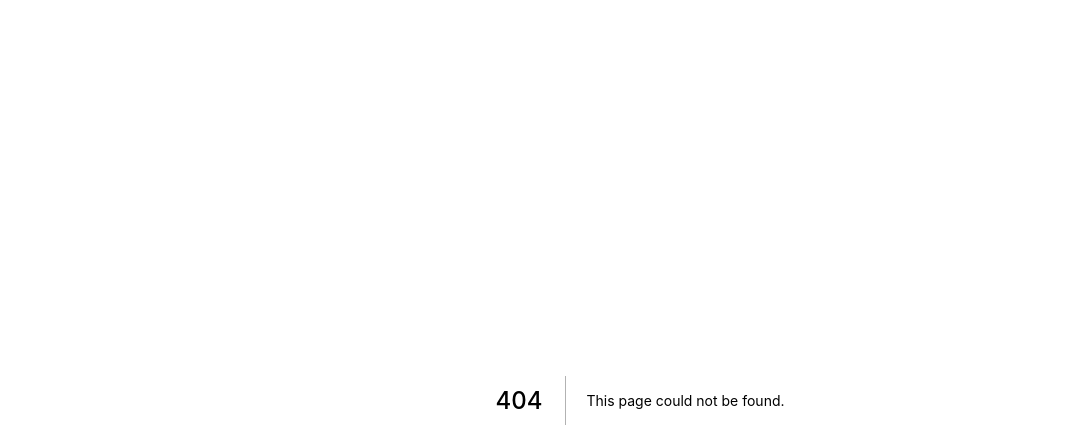
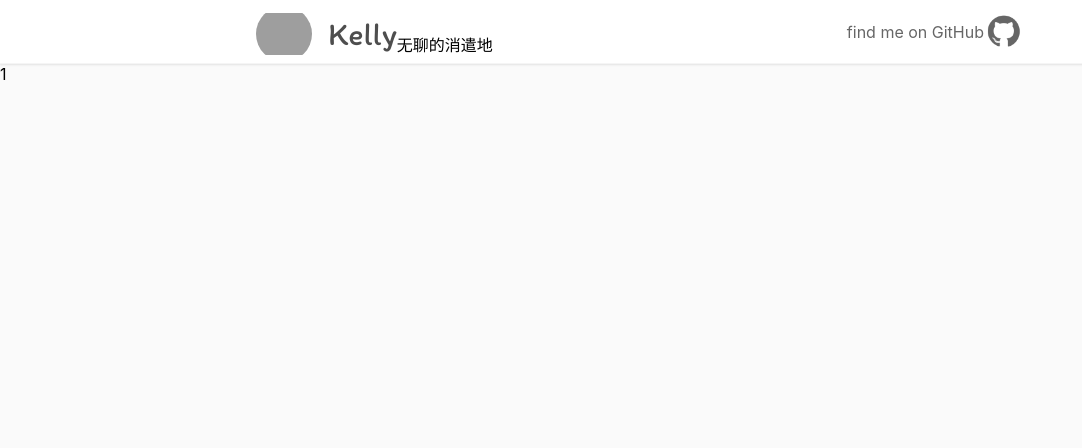
Before and after one commit to guo40020/blog-nextjs-frontend, a Next.js app: page /post/1 in a window 1280 px wide. Before the commit this address had no page. Shown: the top 448 px of the page, without its empty margins (0-1082 px from the left). Built offline with nearby package versions, Linux system fonts and the light colour scheme; grey boxes are pictures that could not be loaded.

Commit message:
added post routing

```diff
--- a/components/PostList/PostListItem.tsx
+++ b/components/PostList/PostListItem.tsx
@@ -3,16 +3,16 @@ import { IPostPreview } from "./typing";
 import style from './PostListItem.module.scss'
 import Link from "next/link";
 
-export default function PostListItem({ title, contentPreview, dateTime, tags }: IPostPreview) {
+export default function PostListItem({ title, contentPreview, dateTime, tags, postId }: IPostPreview) {
 
   return (
     <div className={ style.postListItemRoot }>
-      <Link href={ '' } className={ style.title }>{ title }</Link>
+      <Link href={ `/post/${ postId }` }><a className={ style.title }>{ title }</a></Link>
       <p className={ style.preview }>{ contentPreview }</p>
       <div className={ style.bottomContainer }>
         {
           tags.split(' ').map((v, i) => (
-            <div className={ style.tags }>{ v }</div>
+            <div key={ i } className={ style.tags }>{ v }</div>
           ))
         }
       </div>
--- a/components/PostList/typing.ts
+++ b/components/PostList/typing.ts
@@ -3,6 +3,7 @@ export interface IPostPreview {
   dateTime: number;
   contentPreview: string;
   tags: string;
+  postId: string;
 }
 
 export interface IPostList {
--- a/components/common/nav/Nav.tsx
+++ b/components/common/nav/Nav.tsx
@@ -1,17 +1,22 @@
+import Link from "next/link";
 import React from "react";
 import style from './Nav.module.scss'
 
 export default function Nav() {
   return (
-    <nav className={style.navBar}>
-      <div className={style.left}>
-        <img
-          src="https://avatars3.githubusercontent.com/u/19303341?s=460&u=b4b50f08dda14b1d90d98597310c00c531ba192c&v=4"
-          alt="avatar"/>
-        <p className={style.name}>Kelly</p>
-        <p className={style.smallText}>无聊的消遣地</p>
-      </div>
-      <a className={style.right} href={'https://github.com/guo40020'}>
+    <nav className={ style.navBar }>
+      <Link href={ '/' }>
+        <a>
+          <div className={ style.left }>
+            <img
+              src="https://avatars3.githubusercontent.com/u/19303341?s=460&u=b4b50f08dda14b1d90d98597310c00c531ba192c&v=4"
+              alt="avatar"/>
+            <p className={ style.name }>Kelly</p>
+            <p className={ style.smallText }>无聊的消遣地</p>
+          </div>
+        </a>
+      </Link>
+      <a className={ style.right } href={ 'https://github.com/guo40020' }>
         <p>find me on GitHub</p>
         <img src="/github-logo.png" alt="GitHub"/>
       </a>
--- a/package.json
+++ b/package.json
@@ -8,6 +8,7 @@
     "start": "next start"
   },
   "dependencies": {
+    "@fortawesome/fontawesome-free": "^5.15.1",
     "next": "10.0.0",
     "react": "17.0.1",
     "react-dom": "17.0.1",
--- /dev/null
+++ b/pages/post/[id].tsx
@@ -0,0 +1,14 @@
+import React from "react";
+import Nav from "../../components/common/nav/Nav";
+import { useRouter } from "next/router";
+
+export default function PostPage() {
+  const router = useRouter();
+
+  return (
+    <div>
+      <Nav/>
+      <p>{ router.query.id }</p>
+    </div>
+  )
+}
```
Also changed, not shown: 1 other file (tests, documents, lock files or other folders).
